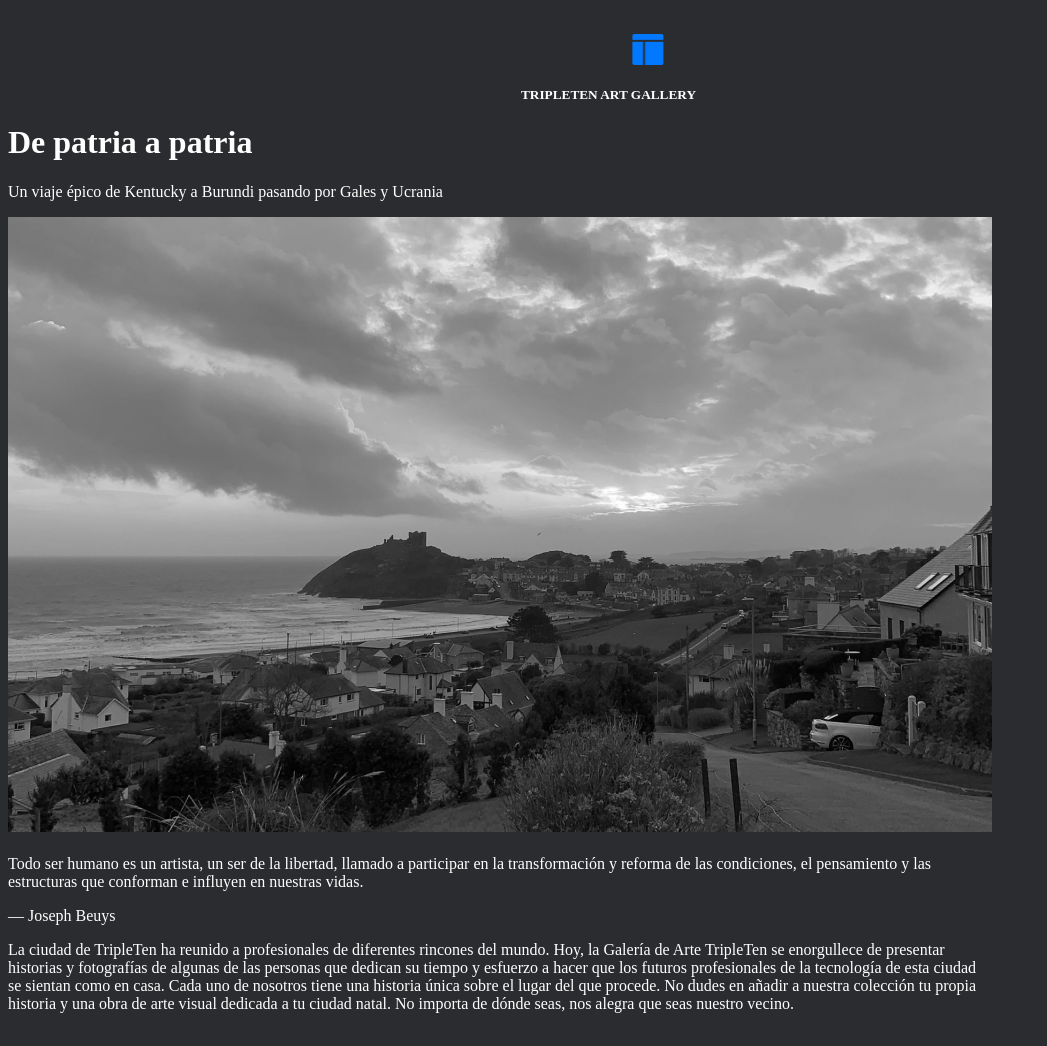
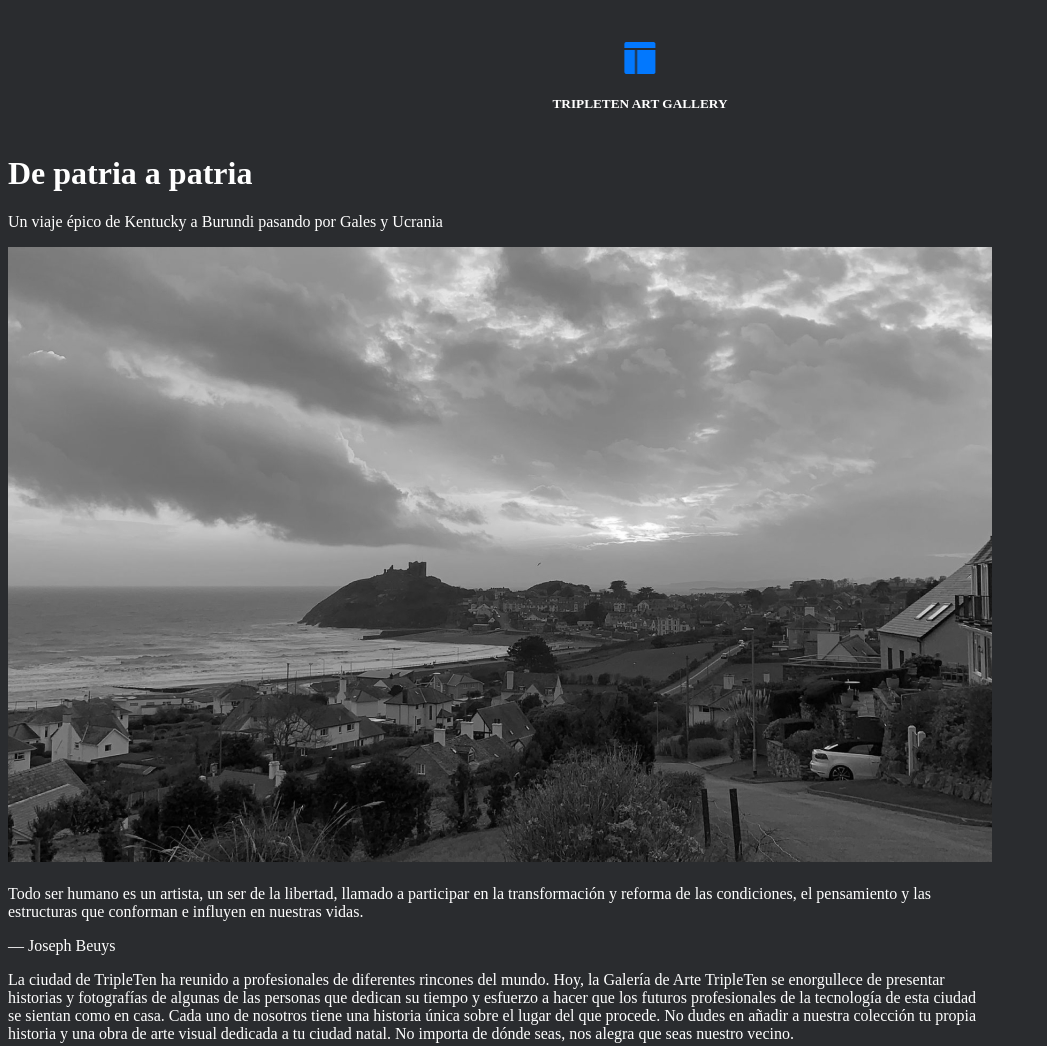
Before and after one commit to MauriDan1226/web_project_homeland, a plain HTML site: page index.html in a window 1280 px wide. Shown: the top 1046 px of the page, without its empty margins (0-1047 px from the left). Drawn offline with Linux system fonts and the light colour scheme.

Commit message:
se solucionaron medidas de header y se coloco la class page

```diff
--- a/index.css
+++ b/index.css
@@ -6,22 +6,23 @@ body {
 header {
   display: flex;
   flex-direction: column;
-  padding-left: 513px;
+  align-items: center;
   margin-top: 34px;
-  width: 254.84px;
-  height: 68.94px;
+  margin: 0 auto;
   left: 513px;
-  box-shadow: red;
 }
 
+.page{
+  margin:0 auto;
+}
 .header__logo {
+  margin-top: 34px;
   width: 32px;
   height: 32px;
-  margin-left: 111.42px;
 }
 
 .header__title {
-  width: 254.84px;
+
   height: 14.94px;
   top: 54px;
 }
--- a/index.html
+++ b/index.html
@@ -8,7 +8,7 @@
 </head>
 
 <body>
-    <div class="content">
+    <div class="page">
 
     <header>
         <img class="header__logo" src="/images/Group 13.png" alt="logotipo de titulo"></src=>
```
